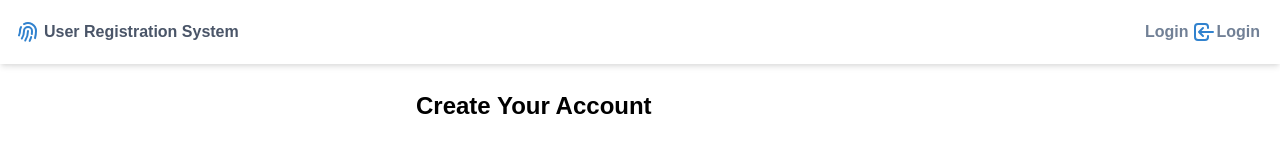
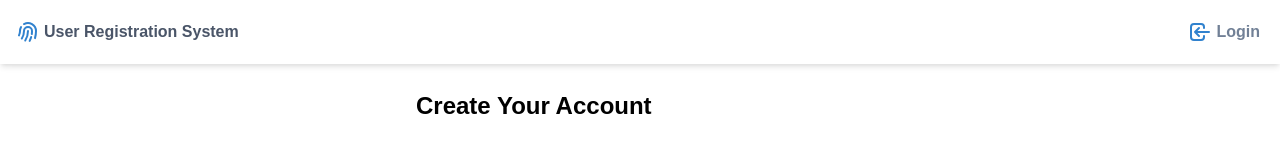
Before and after one commit to adnin/appetiser_app, a Vue app: page /register in a window 1280 px wide. Shown: the top 159 px of the page. Built offline with nearby package versions, Linux system fonts and the light colour scheme.

Commit message:
start e2e testing

```diff
--- a/public/index.html
+++ b/public/index.html
@@ -5,12 +5,9 @@
     <meta http-equiv="X-UA-Compatible" content="IE=edge">
     <meta name="viewport" content="width=device-width,initial-scale=1.0">
     <link rel="icon" href="<%= BASE_URL %>favicon.ico">
-    <title><%= htmlWebpackPlugin.options.title %></title>
+    <title>User Registration System</title>
   </head>
   <body>
-    <noscript>
-      <strong>We're sorry but <%= htmlWebpackPlugin.options.title %> doesn't work properly without JavaScript enabled. Please enable it to continue.</strong>
-    </noscript>
     <div id="app"></div>
     <!-- built files will be auto injected -->
   </body>
--- a/src/components/Header.vue
+++ b/src/components/Header.vue
@@ -31,10 +31,9 @@
             type="submit"
             class="flex absolute right-0 top-0 mt-5 mr-5"
           >
-            <span class="font-bold mr-1">Logout</span>
             <svg
               xmlns="http://www.w3.org/2000/svg"
-              class="h-6 w-6 m-r-1 text-red-600 hover:text-red-500"
+              class="h-6 w-6 mr-1 text-red-600 hover:text-red-500"
               fill="none"
               viewBox="0 0 24 24"
               stroke="currentColor"
@@ -53,10 +52,9 @@
             @click="login"
             class="flex absolute right-0 top-0 mt-5 mr-5"
           >
-            <span class="font-bold mr-1">Login</span>
             <svg
               xmlns="http://www.w3.org/2000/svg"
-              class="h-6 w-6 m-r-1 text-blue-600 hover:text-blue-500"
+              class="h-6 w-6 mr-1 text-blue-600 hover:text-blue-500"
               fill="none"
               viewBox="0 0 24 24"
               stroke="currentColor"
@@ -68,6 +66,7 @@
                 d="M11 16l-4-4m0 0l4-4m-4 4h14m-5 4v1a3 3 0 01-3 3H6a3 3 0 01-3-3V7a3 3 0 013-3h7a3 3 0 013 3v1"
               />
             </svg>
+
             <span class="font-bold">Login</span>
           </button>
         </div>
```
Also changed, not shown: 1 other file (tests, documents, lock files or other folders).
